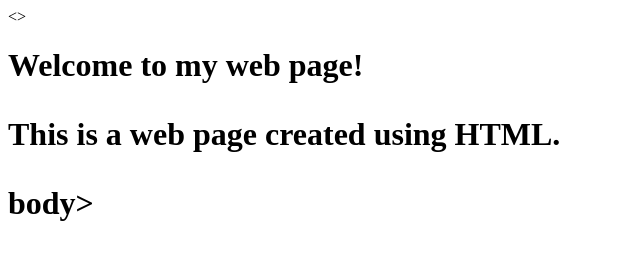
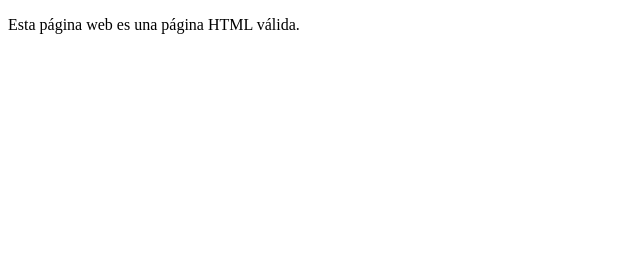
Before and after one commit to owl92x/configuracion-react, a website: page index.html in a window 1280 px wide. Shown: the whole page, without its empty margins (0-640 px from the left). Drawn offline with Linux system fonts and the light colour scheme.

Commit message:
htmlmodificado

```diff
--- a/index.html
+++ b/index.html
@@ -1,9 +1,13 @@
-<!DOCT html>
-<>
+<!DOCTYPE html>
+<html lang="es">
 <head>
-<title>My Web Page</title></head>
+  <meta charset="utf-8">
+  <title>HTML</title>
+  <meta name="viewport" content="width=device-width, initial-scale=1.0">
+  <link rel="stylesheet" href="estilo.css">
+</head>
+
 <body>
-<h1>Welcome to my web page!</1>
-	<p>This is a web page created using HTML.</p>
-body>
-</html
+  <p>Esta página web es una página HTML válida.</p>
+</body>
+</html>
```
Also changed, not shown: dist/index.html.
